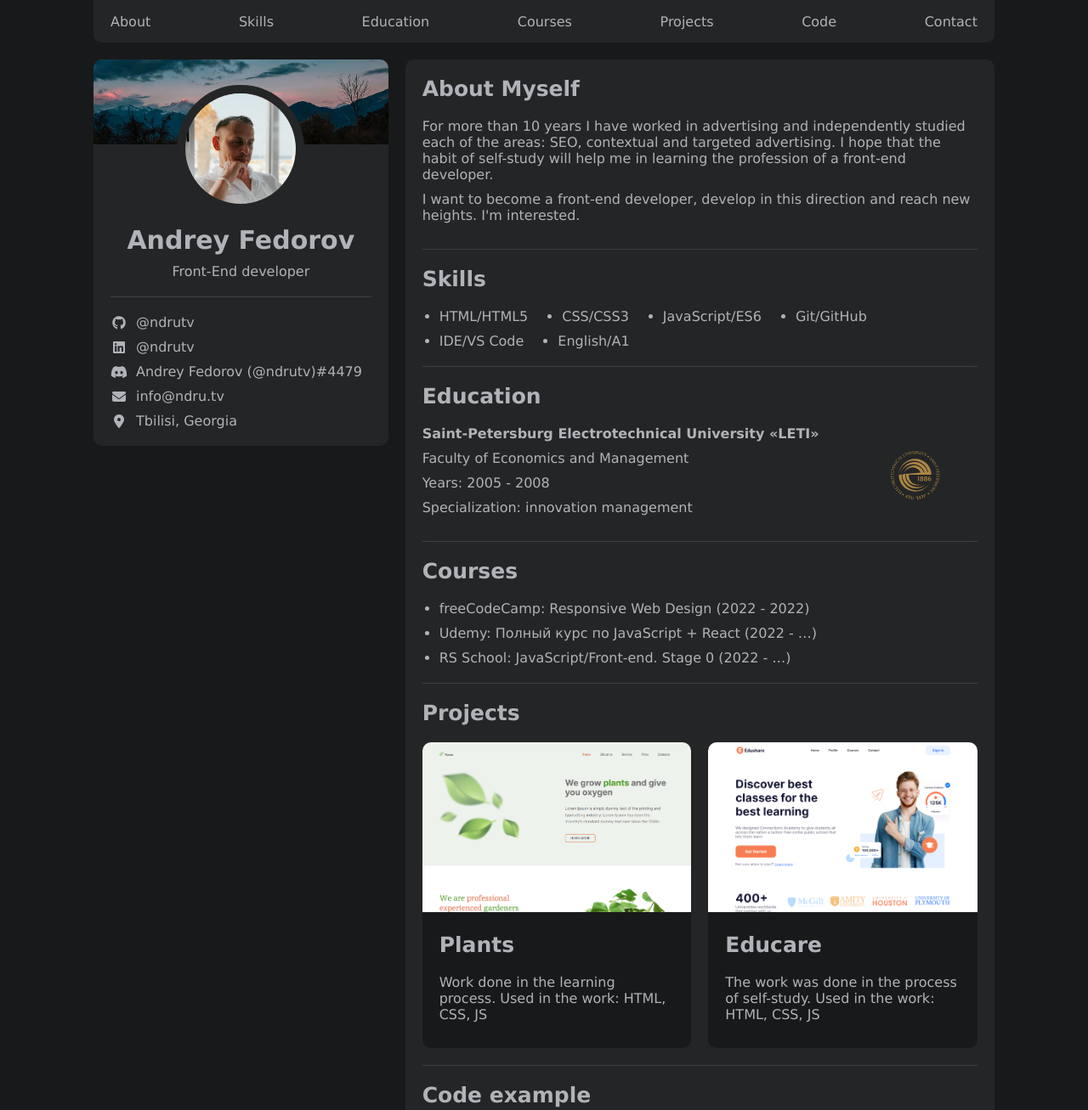
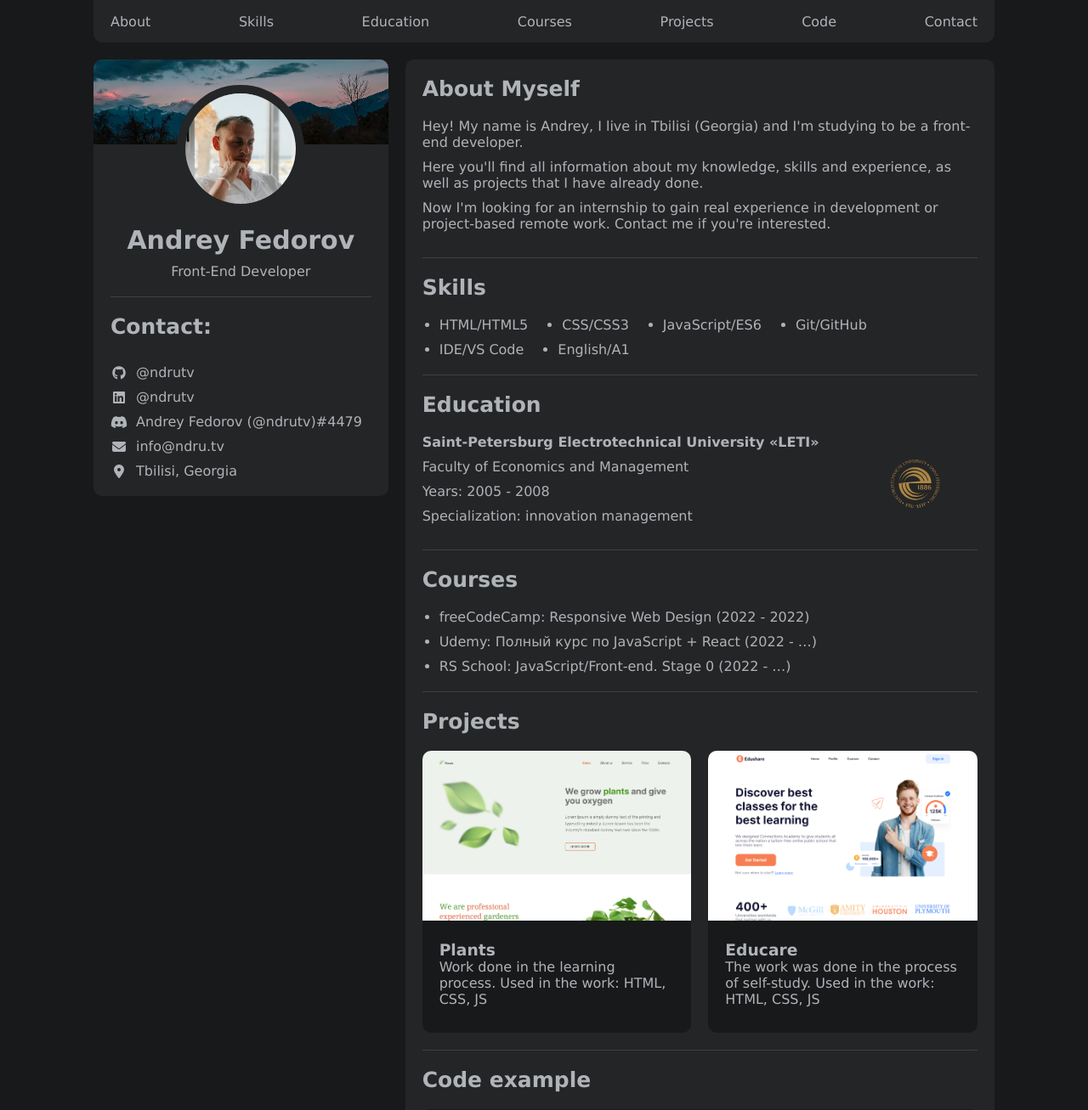
Before and after one commit to ndrutv/rsschool-cv, a plain HTML site: page index.html in a window 1280 px wide. Shown: the top 1307 px of the page at 85% size. Drawn offline with Linux system fonts and the light colour scheme.

Commit message:
feat: update some content

```diff
--- a/index.html
+++ b/index.html
@@ -38,12 +38,13 @@
                             <div class="info__body">
                                 <img class="info__image" src="./images/img.jpg" alt="Andrey Fedorov">
                                 <h1 class="info__title">Andrey Fedorov</h1>
-                                <p class="info__subtitle">Front-End developer</p>
+                                <p class="info__subtitle">Front-End Developer</p>
                             </div>
                         </section>
                     </div>
                     <div class="profile__body">
                         <section class="contact" id="contact">
+                            <h2 class="contact__title">Contact:</h2>
                             <ul class="contact__list">
                                 <li class="contact__item">
                                     <i class="fa-brands fa-github contact__icon"></i>
@@ -72,8 +73,9 @@
                 <div class="content">
                     <section class="about" id="about">
                         <h2 class="title about__title">About Myself</h2>
-                        <p>For more than 10 years I have worked in advertising and independently studied each of the areas: SEO, contextual and targeted advertising. I hope that the habit of self-study will help me in learning the profession of a front-end developer.</p>
-                        <p>I want to become a front-end developer, develop in this direction and reach new heights. I'm interested.</p>
+                        <p>Hey! My name is Andrey, I live in Tbilisi (Georgia) and I'm studying to be a front-end developer.</p>
+                        <p>Here you'll find all information about my knowledge, skills and experience, as well as projects that I have already done.</p>
+                        <p>Now I'm looking for an internship to gain real experience in development or project-based remote work. Contact me if you're interested.</p>
                     </section>
                     <section class="skills" id="skills">
                         <h2 class="title skills__title">Skills</h2>
@@ -118,22 +120,22 @@
                         <h2 class="title projects__title">Projects</h2>
                         <div class="projects__list">
                             <div class="project__item">
-                                <div class="project__item-header">
+                                <a href="" target="_blank">
                                     <img class="project__item-image" src="./images/project-2.png" alt="Plants">
-                                </div>
                                     <div class="project__item-body">
-                                    <h2>Plants</h2>
+                                        <h3>Plants</h3>
                                         <p>Work done in the learning process. Used in the work: HTML, CSS, JS</p>
                                     </div>
+                                </a>
                             </div>
                             <div class="project__item">
-                                <div class="project__item-header">
+                                <a href="" target="_blank">
                                     <img class="project__item-image" src="./images/project-3.png" alt="Educare">
-                                </div>
                                     <div class="project__item-body">
-                                    <h2>Educare</h2>
+                                        <h3>Educare</h3>
                                         <p>The work was done in the process of self-study. Used in the work: HTML, CSS, JS</p>
                                     </div>
+                                </a>
                             </div>
                         </div>
                     </section>
```
Lines whose indentation alone changed are shown as unchanged.
